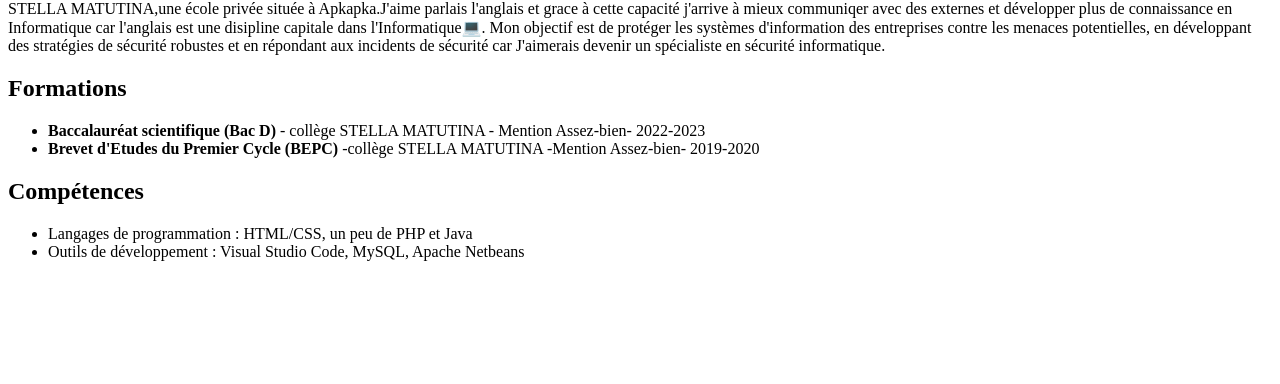
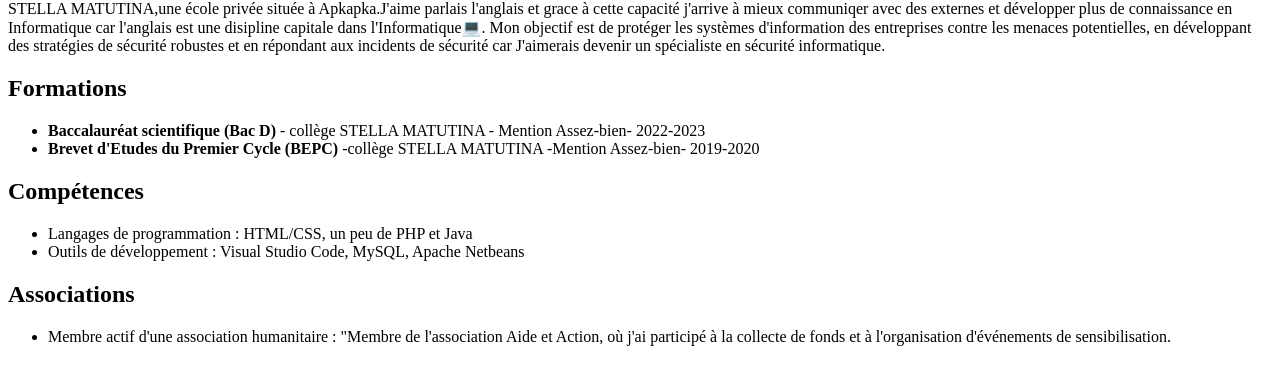
Before and after one commit to OSSENI20/mon-cv, a plain HTML site: page index.html in a window 1280 px wide. Shown: the part 102-486 px from the top of the page. Drawn offline with Linux system fonts and the light colour scheme.

Commit message:
mise en place de la section associations

```diff
--- a/index.html
+++ b/index.html
@@ -25,6 +25,12 @@
       </ul>
     </section>
 
+    <section id="associations">
+        <h2>Associations</h2>
+        <ul>
+            <li>Membre actif d'une association humanitaire : "Membre de l'association Aide et Action, où j'ai participé à la collecte de fonds et à l'organisation d'événements de sensibilisation.</li>
+      </ul>
+    </section>
 
 
 </body>
```
